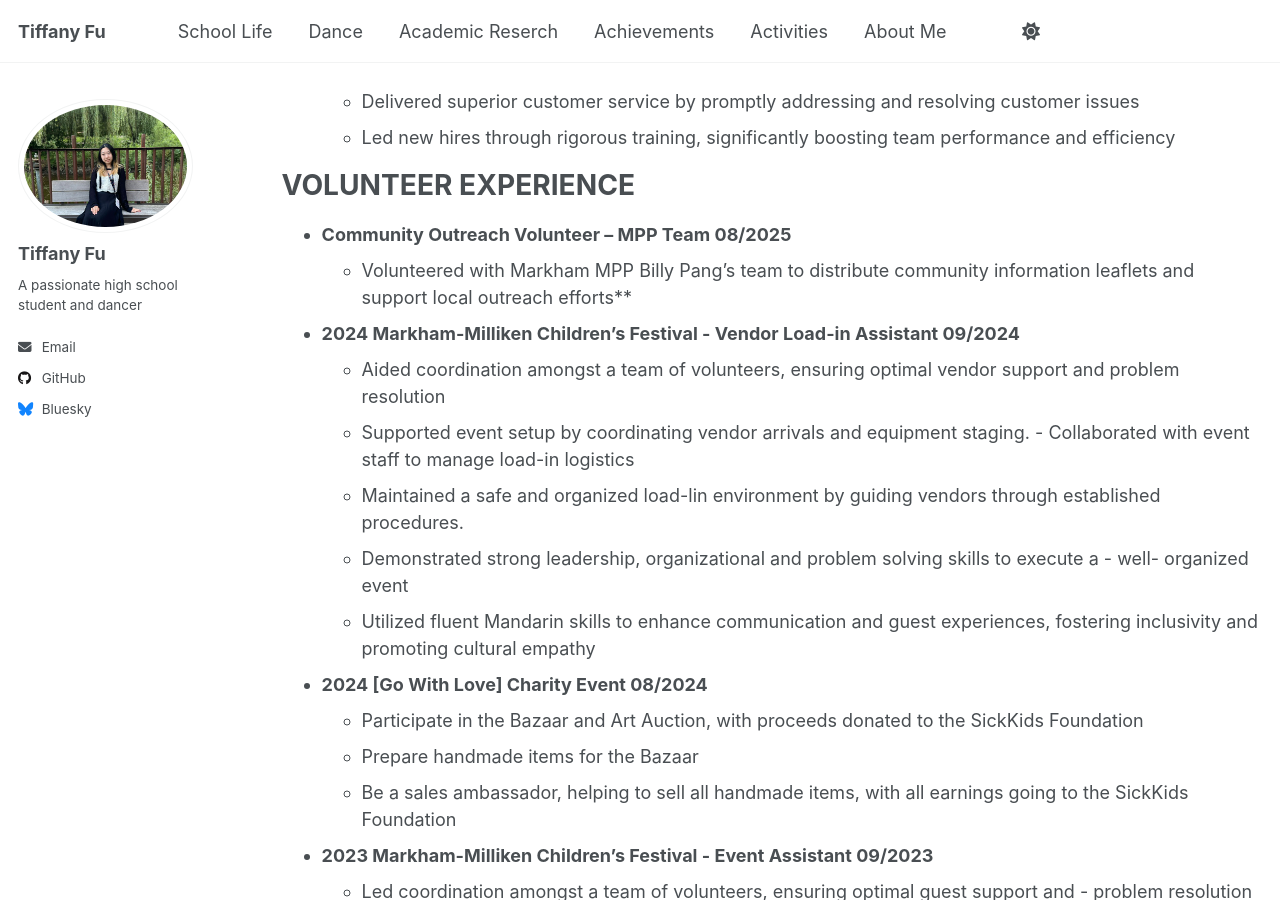
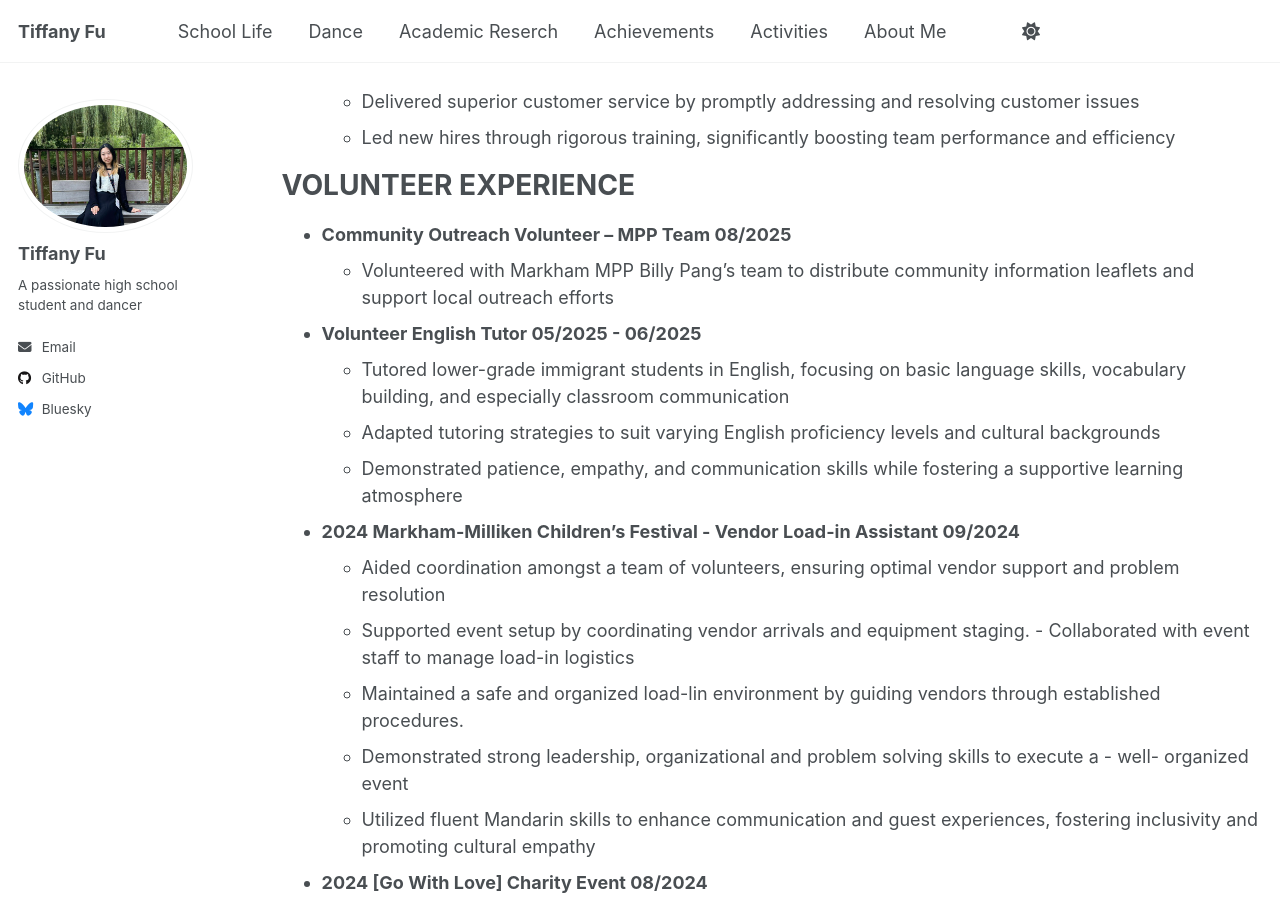
Before and after one commit to TiffanyJTFu/TiffanyFu, a Jekyll site: the page built from _pages/cv.md, in a window 1280 px wide and 900 px high, scrolled down 1618 px. Built offline with Jekyll 4.4.1, drawn with Linux system fonts in a browser that asks for light colours; a script that is not in the unit is left out; some of the changed text lies outside the part shown.

Commit message:
Update cv.md

```diff
--- a/_pages/cv.md
+++ b/_pages/cv.md
@@ -60,7 +60,11 @@ WORK EXPERIENCE
 VOLUNTEER EXPERIENCE
 ======
  * **Community Outreach Volunteer – MPP Team 08/2025**
-   * Volunteered with Markham MPP Billy Pang’s team to distribute community information leaflets and support local outreach efforts**
+   * Volunteered with Markham MPP Billy Pang’s team to distribute community information leaflets and support local outreach efforts
+ * **Volunteer English Tutor 05/2025 - 06/2025**
+   * Tutored lower-grade immigrant students in English, focusing on basic language skills, vocabulary building, and especially classroom communication
+   * Adapted tutoring strategies to suit varying English proficiency levels and cultural backgrounds
+   * Demonstrated patience, empathy, and communication skills while fostering a supportive learning atmosphere
  * **2024 Markham-Milliken Children's Festival - Vendor Load-in Assistant 09/2024**
    * Aided coordination amongst a team of volunteers, ensuring optimal vendor support and problem
   resolution
```
Also changed, not shown: other parts of _pages/cv.md (+0 -4 lines).
